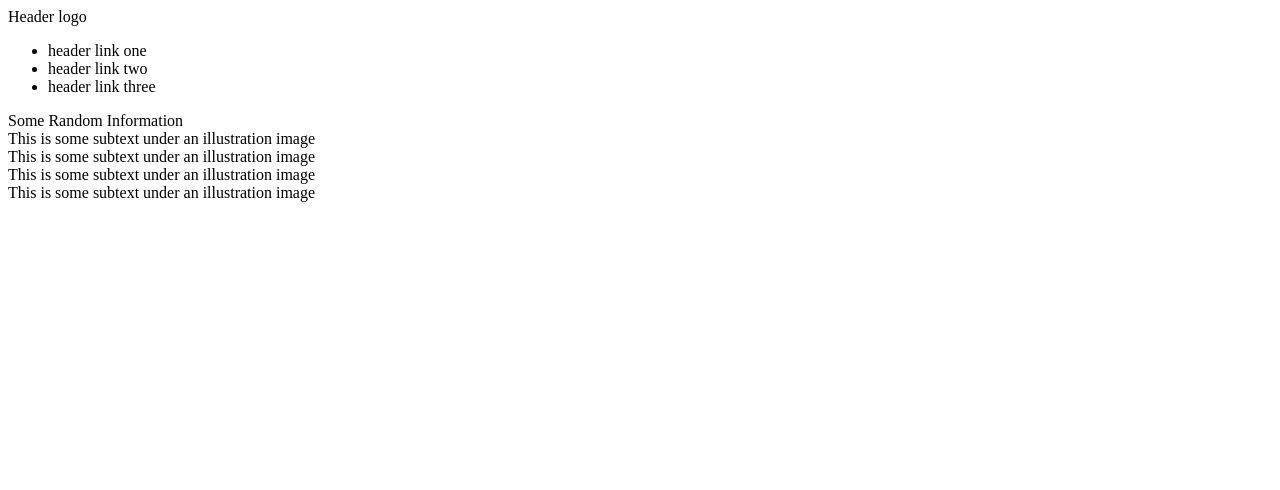
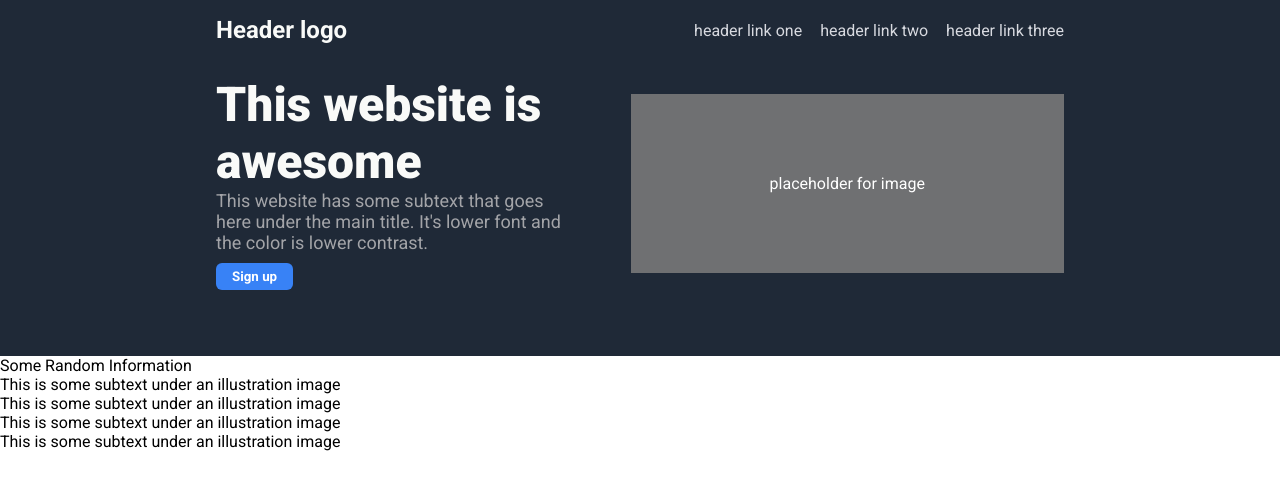
Before and after one commit to Basher113/odin-landing-page, a plain HTML site: page index.html in a window 1280 px wide. Drawn offline with Linux system fonts and the light colour scheme.

Commit message:
Add styles on header and hero
- Fix structure and classes names
- Add styling on header and hero

```diff
--- a/index.html
+++ b/index.html
@@ -4,23 +4,35 @@
     <meta charset="UTF-8">
     <meta name="viewport" content="width=device-width, initial-scale=1.0">
     <title>Odin Landing Page</title>
+    <link rel="stylesheet" href="styles.css">
+    <link rel="preconnect" href="https://fonts.googleapis.com">
+<link rel="preconnect" href="https://fonts.gstatic.com" crossorigin>
+<link href="https://fonts.googleapis.com/css2?family=Roboto:ital,wght@0,100..900;1,100..900&display=swap" rel="stylesheet">
 </head>
 <body>
-    <div class="hero">
+
+    <div class="header-and-hero">
         <div class="header">
             <div class="logo">Header logo</div>
-            <div class="header-links">
-                <ul>
-                    <li>header link one</li>
-                    <li>header link two</li>
-                    <li>header link three</li>
-                </ul>
+            <ul class="links">
+                <li>header link one</li>
+                <li>header link two</li>
+                <li>header link three</li>
+            </ul>
+        </div>
+
+        <div class="hero">
+            <div class="left">
+                <div class="main-title">This website is awesome</div>
+                <div class="hero-secondary-text">This website has some subtext that goes here under the main title. It's lower font and the color is lower contrast.</div>
+                <button class="signup-button">Sign up</button>
             </div>
+            <div class="image-placeholder">placeholder for image</div>
         </div>
     </div>
 
-    <div class="random-information">
-        <div class="information-title">Some Random Information</div>
+    <div class="information">
+        <div class="information-header">Some Random Information</div>
 
         <div class="informations">
             <div class="information">
@@ -45,5 +57,6 @@
 
         </div>
     </div>
+
 </body>
 </html>
--- /dev/null
+++ b/styles.css
@@ -0,0 +1,74 @@
+* {
+    font-family: "Roboto", sans-serif;
+    margin: 0;
+    padding: 0;
+    list-style-type: none;
+}
+
+
+
+.header-and-hero {
+    background-color: #1F2937;
+    color: white;
+    padding: 0 200px 50px 200px;
+}
+
+.header {
+    display: flex;
+    justify-content: space-between;
+    align-items: center;
+    padding: 16px;
+}
+
+.logo {
+    font-size: 24px;
+    color: #F9FAF8;
+    font-weight: 700;
+}
+
+.links {
+    display: flex;
+    justify-content: space-between;
+    gap: 18px;
+    color: #d8dae0;
+}
+
+.hero {
+    display: flex;
+    justify-content: space-between;
+    align-items: center;
+    padding: 16px;
+    gap: 50px;
+}
+
+.hero .left {
+    flex-basis: 400px;
+}
+
+.main-title {
+    font-size: 48px;
+    color: #F9FAF8;
+    font-weight: 900;
+}
+
+.hero-secondary-text {
+    font-size: 18px;
+    color: #a3a4a8;
+    margin-bottom: 10px;
+}
+
+.signup-button {
+    background-color: #3882f6;
+    color: white;
+    font-weight: 700;
+    padding: 6px 16px;
+    border: none;
+    border-radius: 6px;
+}
+
+.image-placeholder {
+    flex-basis: 300px;
+    background-color: #6f7072;
+    padding: 80px;
+    text-align: center;
+}
```
